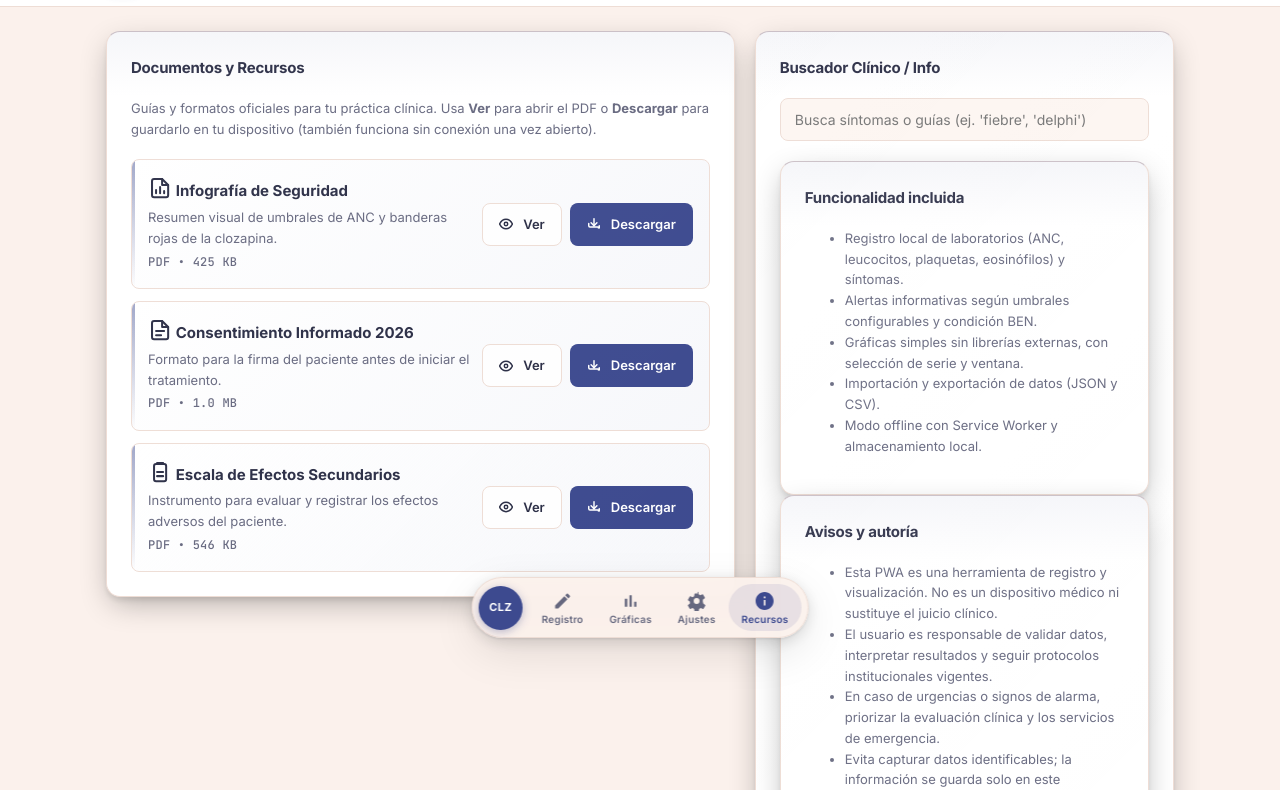
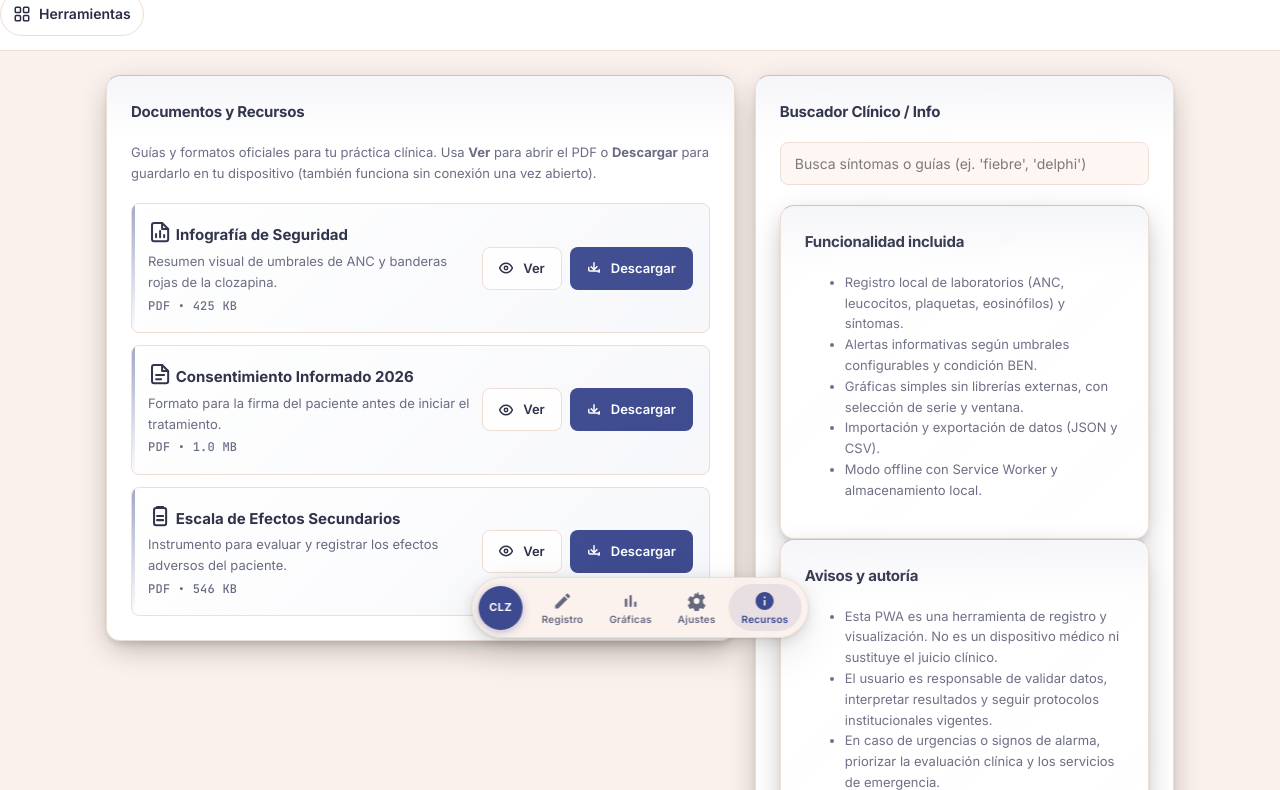
Before and after one commit to pataforista/clozapina-mini, a plain HTML site: page index.html in a window 1280 px wide. Shown: the part 142-932 px from the top of the page. Drawn offline with nearby package versions, Linux system fonts and the light colour scheme.

Commit message:
feat(ui): selector de herramientas compartido (E)
Copia de scripts/humano-kit/shell (lista de las siete herramientas y selector accesible).
Se enlaza CSS y script; el selector se monta en la cabecera.

Claude-Session: https://claude.ai/code/session_01RzHiZaKQEcmrWHTrVjo3So

```diff
--- a/index.html
+++ b/index.html
@@ -10,6 +10,7 @@
   <link rel="stylesheet" href="fonts/fonts.css" />
   <link rel="stylesheet" href="humano-tokens.css" />
   <link rel="stylesheet" href="styles.css" />
+  <link rel="stylesheet" href="shared/shell/shell.css" />
 </head>
 
 <body>
@@ -2686,6 +2687,7 @@ Notas: ${$("f_notes").value}
       }
     })();
   </script>
+<script src="shared/shell/shell.js" data-app="clozapina" defer></script>
 </body>
 
 </html>
--- /dev/null
+++ b/shared/shell/apps.json
@@ -0,0 +1,19 @@
+{
+  "_nota": "Lista única de herramientas del dominio (PLAN_COHERENCIA_ECOSISTEMA.md, E2/E5). Rutas según D1/D1.1. triagemovil queda fuera hasta decidir R4.",
+  "base": "https://herramientaspsiquiatria.com",
+  "apps": [
+    { "id": "antipsicoticos", "name": "Antipsicóticos", "path": "/antipsicoticos/", "task": "consultar", "desc": "Dosis, equivalencias CPZ, switching y LAI" },
+    { "id": "antidepresivos", "name": "Antidepresivos", "path": "/antidepresivos/", "task": "consultar", "desc": "Perfiles de riesgo, switching e interacciones" },
+    { "id": "laboratorios", "name": "Laboratorios", "path": "/laboratorios/", "task": "vigilar", "desc": "Registro de estudios y alertas de laboratorio" },
+    { "id": "clozapina", "name": "Clozapina: registro y seguimiento", "path": "/clozapina/", "task": "vigilar", "desc": "Hemograma, ANC y seguimiento de clozapina" },
+    { "id": "calculadora", "name": "Calculadora de riesgo MEED", "path": "/calculadora/", "task": "evaluar", "desc": "Triage de riesgo en trastornos alimentarios" },
+    { "id": "examen-mental", "name": "Diccionario de examen mental", "path": "/examen-mental/", "task": "aprender", "desc": "Semiología, casos OSCE y entrenamiento" },
+    { "id": "clases", "name": "Clases de psiquiatría", "path": "/clases/", "task": "aprender", "desc": "Material de clase, casos y guías de residencia" }
+  ],
+  "tareas": {
+    "consultar": "Consultar fármacos",
+    "vigilar": "Registrar y vigilar",
+    "evaluar": "Evaluar",
+    "aprender": "Aprender"
+  }
+}
--- /dev/null
+++ b/shared/shell/shell.css
@@ -0,0 +1,36 @@
+/* Selector de herramientas (shell común). Colores solo por tokens de humano-tokens.css. */
+.hs { position: relative; display: inline-block; }
+.hs-toggle {
+  display: inline-flex; align-items: center; gap: var(--space-2, 8px);
+  min-height: 44px; padding: 0 var(--space-3, 12px);
+  border: 1px solid var(--border-subtle); border-radius: var(--radius-pill, 999px);
+  background: var(--bg-surface); color: var(--text-main);
+  font: 600 14px/1 var(--font-base); cursor: pointer;
+}
+.hs-toggle svg { width: 18px; height: 18px; flex: none; }
+.hs-toggle[aria-expanded="true"] { border-color: var(--accent); color: var(--accent); }
+.hs-panel {
+  position: absolute; right: 0; top: calc(100% + 8px); z-index: 1000;
+  width: min(92vw, 360px); max-height: 70vh; overflow: auto;
+  padding: var(--space-4, 16px); border-radius: var(--radius-card, 20px);
+  background: var(--bg-surface); color: var(--text-main);
+  border: 1px solid var(--border-subtle); box-shadow: var(--shadow-neo-lg);
+}
+.hs-panel[hidden] { display: none; }
+.hs-group + .hs-group { margin-top: var(--space-4, 16px); padding-top: var(--space-4, 16px); border-top: 1px solid var(--border-subtle); }
+.hs-group__title { margin: 0 0 var(--space-2, 8px); font: 600 12px/1.3 var(--font-base); color: var(--text-muted); }
+.hs-list { list-style: none; margin: 0; padding: 0; display: grid; gap: var(--space-1, 4px); }
+.hs-link {
+  display: block; padding: var(--space-2, 8px) var(--space-3, 12px); min-height: 44px; box-sizing: border-box;
+  border-radius: var(--radius-btn, 14px); color: inherit; text-decoration: none;
+}
+.hs-link:hover { background: var(--bg-hover); }
+.hs-link[aria-current="page"] { background: var(--accent-container); }
+.hs-link__name { display: block; font: 600 15px/1.3 var(--font-base); }
+.hs-link__desc { display: block; font: 400 13px/1.35 var(--font-base); color: var(--text-muted); }
+
+/* En pantallas estrechas solo el ícono: el nombre sigue siendo accesible (visualmente oculto). */
+@media (max-width: 480px) {
+  .hs-toggle { padding: 0; width: 44px; justify-content: center; }
+  .hs-toggle span { position: absolute; width: 1px; height: 1px; overflow: hidden; clip: rect(0 0 0 0); white-space: nowrap; }
+}
--- /dev/null
+++ b/shared/shell/shell.js
@@ -0,0 +1,62 @@
+/* Selector de herramientas del sistema "humano" (PLAN_COHERENCIA_ECOSISTEMA.md, E1–E2).
+   Un solo archivo para las siete apps: no depende de código de ninguna. Uso:
+     <script src="/shared/shell/shell.js" data-app="antipsicoticos" defer></script>
+   Dibuja un botón «Herramientas» en #humano-shell-slot (o al final de la primera <header>).
+   La lista sale de apps.json. La app actual se marca con aria-current="page". */
+(function () {
+  "use strict";
+  const script = document.currentScript;
+  const current = (script && script.dataset.app) || "";
+  const SRC = (script && script.src) ? script.src.replace(/shell\.js(\?.*)?$/, "") : "./";
+
+  const ICON = '<svg viewBox="0 0 24 24" fill="none" stroke="currentColor" stroke-width="2" stroke-linecap="round" stroke-linejoin="round" aria-hidden="true" focusable="false"><rect x="3" y="3" width="7" height="7" rx="1.5"/><rect x="14" y="3" width="7" height="7" rx="1.5"/><rect x="3" y="14" width="7" height="7" rx="1.5"/><rect x="14" y="14" width="7" height="7" rx="1.5"/></svg>';
+
+  function build(data) {
+    const root = document.createElement("div");
+    root.className = "hs";
+    const panelId = "hs-panel";
+    root.innerHTML =
+      '<button type="button" class="hs-toggle" aria-expanded="false" aria-controls="' + panelId + '">' +
+      ICON + '<span>Herramientas</span></button>' +
+      '<div class="hs-panel" id="' + panelId + '" hidden>' +
+      Object.keys(data.tareas).map(function (task) {
+        const items = data.apps.filter(function (a) { return a.task === task; });
+        if (!items.length) return "";
+        return '<section class="hs-group"><h2 class="hs-group__title">' + data.tareas[task] + '</h2><ul class="hs-list">' +
+          items.map(function (a) {
+            const isCurrent = a.id === current;
+            return '<li><a class="hs-link" href="' + data.base + a.path + '"' +
+              (isCurrent ? ' aria-current="page"' : '') + '>' +
+              '<span class="hs-link__name">' + a.name + '</span>' +
+              '<span class="hs-link__desc">' + a.desc + '</span></a></li>';
+          }).join("") + '</ul></section>';
+      }).join("") + '</div>';
+
+    const toggle = root.querySelector(".hs-toggle");
+    const panel = root.querySelector(".hs-panel");
+    function setOpen(open) {
+      toggle.setAttribute("aria-expanded", String(open));
+      panel.hidden = !open;
+    }
+    toggle.addEventListener("click", function () { setOpen(panel.hidden); });
+    document.addEventListener("keydown", function (e) {
+      if (e.key === "Escape" && !panel.hidden) { setOpen(false); toggle.focus(); }
+    });
+    document.addEventListener("click", function (e) {
+      if (!root.contains(e.target) && !panel.hidden) setOpen(false);
+    });
+    return root;
+  }
+
+  function mount(root) {
+    const slot = document.getElementById("humano-shell-slot");
+    if (slot) { slot.appendChild(root); return; }
+    const header = document.querySelector("header");
+    if (header) header.appendChild(root);
+  }
+
+  fetch(SRC + "apps.json", { cache: "force-cache" })
+    .then(function (r) { if (!r.ok) throw new Error("apps.json " + r.status); return r.json(); })
+    .then(function (data) { mount(build(data)); })
+    .catch(function (err) { console.warn("Selector de herramientas no disponible:", err.message); });
+})();
```
